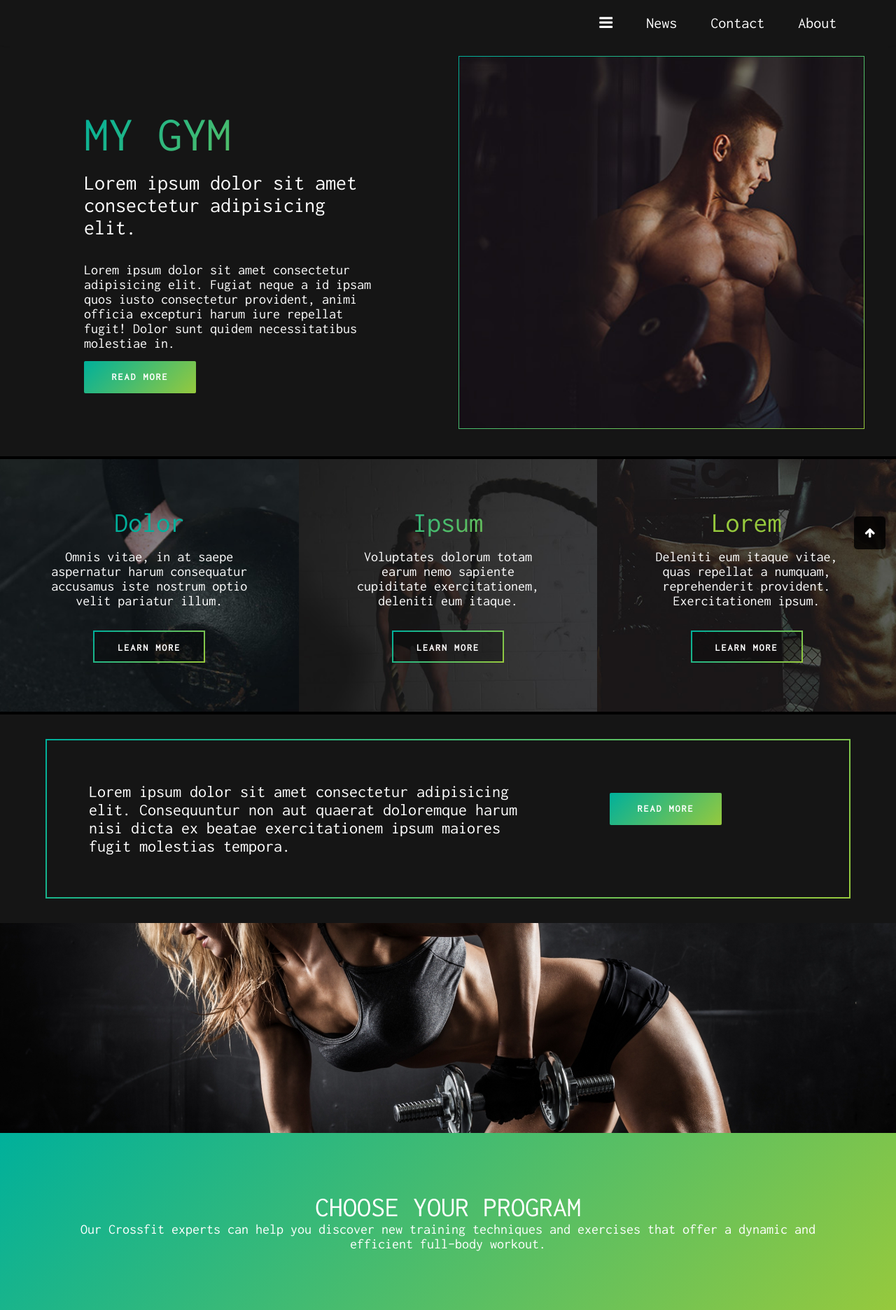
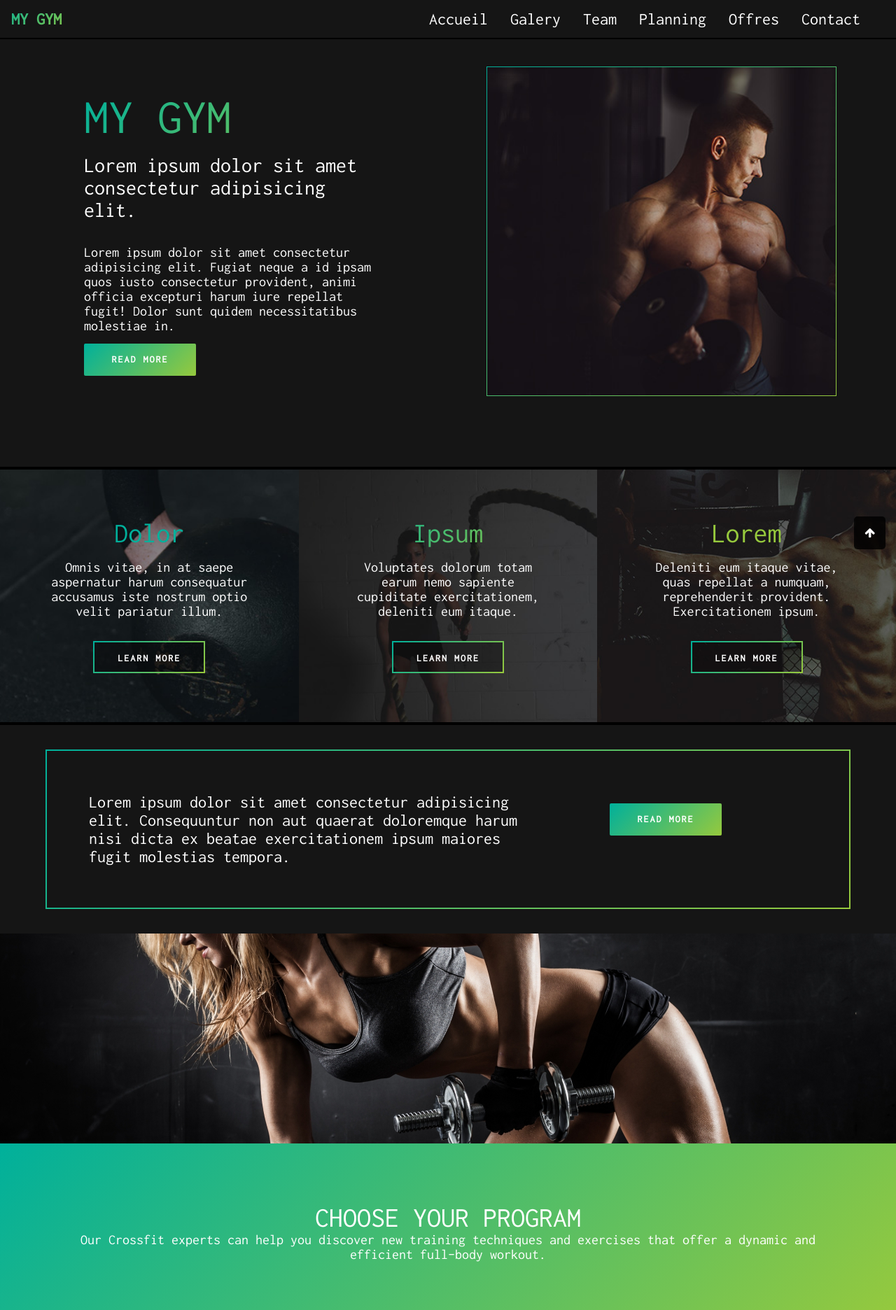
Before and after one commit to HanchiAhmed100/gym-project, a PHP site: page /app.html in a window 1280 px wide. Shown: the top 1872 px of the page at 70% size. Run offline with PHP 8.4, Linux system fonts and the light colour scheme.

Commit message:
navbar and scroll

```diff
--- a/app.html
+++ b/app.html
@@ -9,20 +9,22 @@
     <link rel="stylesheet" href="./fonts/font-awesome/css/font-awesome.css">
 </head>
 <body>
-    <div class="slider">
+    <div class="slider" id="accueil">
         <div class="topnav" id="myTopnav">
-            <a href="#home" class="active logo">
-            </a>
+            <a href="#news" class="gradient-text logo">MY GYM</a>
             <span class="navright">
                 <a href="javascript:void(0);" class="icon" onclick="myFunction()">
                     <i class="fa fa-bars"></i>
                 </a>
-                <a href="#news">News</a>
+                <a href="#accueil">Accueil</a>
+                <a href="#galery">Galery</a>
+                <a href="#team">Team</a>
+                <a href="#planning">Planning</a>
+                <a href="#offres">Offres</a>
                 <a href="#contact">Contact</a>
-                <a href="#about">About</a>
             </span>
         </div>
-        <div class="container">
+        <div class="container padding-top-large">
             <div class="row">
                 <div class="col-6 light">
                     <div class="padding-large margin-large">
@@ -33,7 +35,7 @@
                     </div>
                 </div>
                 <div class="col-6">
-                    <div class="padding-smal only-desktop">
+                    <div class="padding-smal padding-top-large only-desktop">
                         <div id="fadeImg">
                             <div id="fading-slide" class="background ba1">
 
@@ -101,7 +103,7 @@
 
     <div class="parallax"></div>
 
-    <div class="gradient light">
+    <div class="gradient light" id="galery">
         <div class="container">
             <div class="row padding-large">
                 <div class="col-12 center">
@@ -114,7 +116,7 @@
         </div>
     </div>
 
-    <div class="row" id="galery">
+    <div class="row" >
         <div class="col-6 back9 height border no-margin" onclick="showimage(9)">
             <div class="hov height ">
                 <div class="show-on-hover">
@@ -199,7 +201,7 @@
             </div>
         </div>
     </div>
-    <div class="row">
+    <div class="row" id="team">
         <div class="blackdiv light">
             <div class="container">
                 <div class="row padding-large">
@@ -269,7 +271,7 @@
             </div>
         </div>
     </div>
-    <div class="row">
+    <div class="row" id="planning">
         <div class="parallax-galery">
             <div class="light-black light">
                 <div class="row padding-large">
@@ -358,10 +360,10 @@
 
     <div class="row">
         <div class="blackdiv light">
-            <div class="container center">
+            <div class="container center" >
                 <div class="row padding-large">
-                    <div class="col-12 ">
-                        <div class="padding-large">
+                    <div class="col-12" >
+                        <div class="padding-large" id="offres">
                             <p class="h2 gradient-text">OUR OFFERS </p>
                             <p class="h5">Deleniti facilis dolore, cupiditate, incidunt fugiat officiis dolorem adipisci omnis velit!</p>
                         </div>
@@ -420,7 +422,7 @@
 
 
 
-        <div class="row blackdiv padding-large light">
+    <div class="row blackdiv padding-large light" id="contact">
         <div class="padding-large">
 
             <p class="h2 center padding-bottom-small">IT'S NEVER LATE TO CONTACT US !</p>
@@ -456,13 +458,12 @@
             </div>
             <div class="col-3 padding line">
                 <p class="h3 gradient-text padding-bottom-small">Navigations </p>
-                <a src="#" class="links h5">ACCUEIL</a> <br />
-                <a src="#" class="links h5">GALERY</a> <br />
-                <a src="#" class="links h5">TEAM</a> <br />
-                <a src="#" class="links h5">PLANING</a> <br />
-                <a src="#" class="links h5">OFFERS</a> <br />
-                <a src="#" class="links h5">MAP</a> <br />
-                <a src="#" class="links h5">CONTACT</a> <br />
+                <a href="#accueil" class="links h5">ACCUEIL</a> <br />
+                <a href="#galery" class="links h5">GALERY</a> <br />
+                <a href="#team" class="links h5">TEAM</a> <br />
+                <a href="#planning" class="links h5">PLANING</a> <br />
+                <a href="#offres" class="links h5">OFFERS</a> <br />
+                <a href="#contact" class="links h5">CONTACT</a> <br />
             </div>
             <div class="col-3 padding line">
                 <p class="h3 gradient-text padding-bottom-small">INFO </p>
@@ -483,7 +484,7 @@
         </div>
     </div>
     <div class="col-12 padding-small footer light center">
-                <p>Copyright ©2020 All rights reserved | Made with love <i class="fa fa-heartbeat red" ></i> </p>
+        <p>Copyright © 2020 All rights reserved | Made with love <i class="fa fa-heartbeat red" ></i> </p>
     </div>
 
     <div id="myModal" class="modal">
@@ -492,9 +493,11 @@
             <div class="" id="modal-img"></div>
         </div>
     </div>
-    <div class="totop">
+
+
+    <a class="totop" href="#accueil">
         <i class="fa fa-arrow-up"></i>
-    </div>
+    </a>
 </body>
 
 <script type="text/javascript" src="./js/jquery.js"></script>
@@ -515,7 +518,7 @@ function myFunction() {
 
     $(document).ready(function() {
         var slideHeight = $(window).height() ;
-        $('.background').css('height',slideHeight/1.5);
+        $('.background').css('height',slideHeight/1.7);
 
         $("div#galery div").click(function() {
             var myClass = $(this).attr("class");
--- a/css/app.css
+++ b/css/app.css
@@ -3,6 +3,7 @@
   box-sizing: border-box;
   font-family: 'myfont' ;
   margin : 0px;
+  cursor: auto
 }
 
 /* width */
@@ -32,11 +33,18 @@
 }
 html {
   margin: 0px;
-  padding: 0px
+  padding: 0px;
+  scroll-behavior: smooth;
+
 }
 
 body{
   margin: 0px
+}
+a{
+  cursor: pointer;
+  color: #fff;
+  text-decoration: none
 }
 .row::after {
   content: "";
@@ -86,17 +94,13 @@ body{
   .col-12 {width: 100%;}
 }
 /* navbar css */
-
 .topnav {
-  padding-left:5%;
   overflow: hidden;
-  background-color:transparent;
-  box-sizing: border-box;
-  z-index: 10;
-  box-shadow: 0 1px 2px rgba(16,16,17,.02), 0 3.4px 8px rgba(16,16,17,.007), 0 12px 30px rgba(16,16,17,.003);
-  top: 0px;
-  background: transparent;
-  height: 65px;
+  background-color: #151515;
+  position: fixed;
+  width: 100%;
+  z-index: 1000;
+  border-bottom: 2px solid #000
 }
 
 .topnav a {
@@ -104,59 +108,40 @@ body{
   display: block;
   color: #fff;
   text-align: center;
-  padding: 8px 24px;
+  padding: 14px 16px;
   text-decoration: none;
-  font-size: 22px;
-  line-height: 50px
+  font-size: 24px;
 
 }
-.logo a {
-  padding-bottom :0px;
-  margin-bottom: 0px
 
-}
 .topnav a:hover {
-  background-color: rgba(16,16,17,.01);
-  color: #3f3d56;
-}
-
-.navright{
-  padding-right:5%;
-  float: right;
+  background-color: rgba(0,0,0,0.3);
+  color: #00b09b;
 }
 
 .topnav a.active {
-  color: #63A2FF;
-  font-weight: bold
+  background-color: #00b09b;
+  color: white;
 }
 
-.topnav . {
+.topnav .icon {
   display: none;
 }
-.topnav .logo {
-  padding-top: 0px;
-  padding-bottom: 0px;
-  margin-top: 0px;
-  margin-bottom: 0px;
-  width: 150px;
-  max-width: 150px;
+.logo{
+  font-weight: bolder
 }
-.center {
-  text-align: center;
-}
-
 
 @media screen and (max-width: 600px) {
   .topnav a:not(:first-child) {display: none;}
-  .topnav a. {
-    float: right;
+  .topnav a.icon {
+    float: left;
     display: block;
   }
 }
 
 @media screen and (max-width: 600px) {
   .topnav.responsive {position: relative;}
-  .topnav.responsive . {
+  .topnav.responsive .icon {
     position: absolute;
     right: 0;
     top: 0;
@@ -166,6 +151,13 @@ body{
     display: block;
     text-align: left;
   }
+  .navright{
+    float: left;
+  }
+}
+.navright{
+  float: right;
+  margin-right: 35px
 }
 .no-margin{
   margin: 0px;
@@ -624,7 +616,6 @@ tr:hover{background-color:rgba(255,255,255,0.1);}
   cursor: pointer;
   color : #4267b2
 }
-
 .links-instagram:hover{
   cursor: pointer;
   color :   #C13584
@@ -636,6 +627,10 @@ tr:hover{background-color:rgba(255,255,255,0.1);}
 .padding-left-right{
   padding-right: 15px;
   padding-left:15px
+}
+.margin-right-left{
+  margin-right:15px;
+  margin-left:15px
 }
 .footer{
   background: #000;
@@ -656,7 +651,6 @@ tr:hover{background-color:rgba(255,255,255,0.1);}
 .totop:hover{
   color:#00b09b;
   animation: upup 2s infinite;
-
 }
 @keyframes upup{
   0%{
```
Lines whose indentation alone changed are shown as unchanged.
